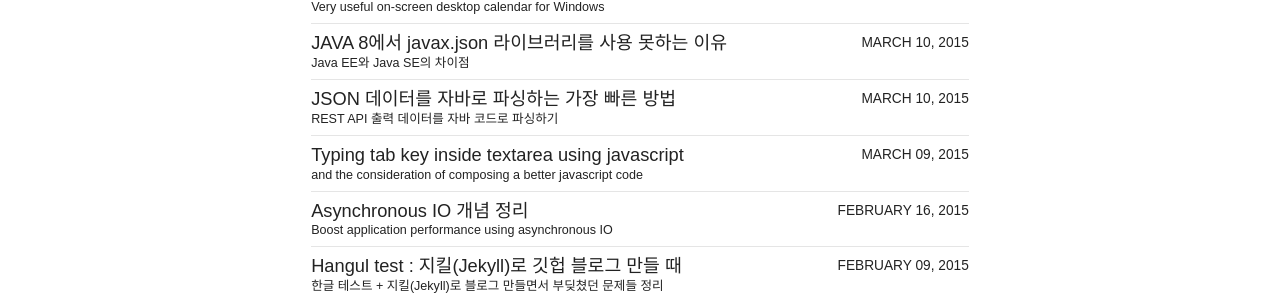
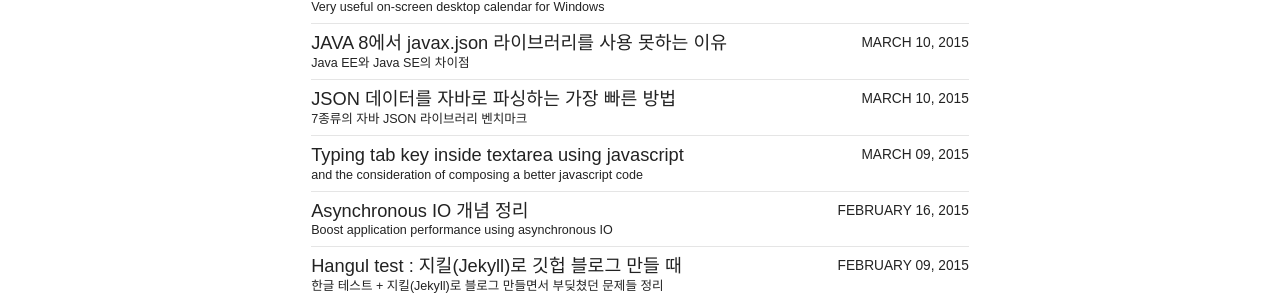
Before and after one commit to djkeh/djkeh.github.io, a Jekyll site: the page built from articles/index.md, in a window 1280 px wide. Shown: the part 1120-1420 px from the top of the page. Built offline with Jekyll 4.4.1, drawn with Linux system fonts in a browser that asks for light colours; nearby versions of some CDN libraries; some of the changed lines change nothing that is shown.

Commit message:
Revise doc - the fastest way to parse json data to java

```diff
--- a/_posts/articles/2015-03-10-The-fastest-way-to-parse-json-data-to-java-kor.md
+++ b/_posts/articles/2015-03-10-The-fastest-way-to-parse-json-data-to-java-kor.md
@@ -2,10 +2,10 @@
 layout: post
 categories: articles
 title:  "JSON 데이터를 자바로 파싱하는 가장 빠른 방법"
-excerpt: "REST API 출력 데이터를 자바 코드로 파싱하기"
-tags: [json, java, parse, parsing, rest, api]
+excerpt: "7종류의 자바 JSON 라이브러리 벤치마크"
+tags: [java, json, restful]
 date:   2015-03-10 15:08:19
-modified:   2015-03-10 15:08:19
+modified:   2019-01-29 16:22:10
 image:
   feature:
   credit:
@@ -13,11 +13,11 @@
 share: true
 ---
 
-### REST API 출력 데이터를 JSON 데이터로 파싱하기
+## 다양한 Java JSON 라이브러리들
 
-REST API는 JSON 스트링 형태로 결과 데이터를 출력해주는데, 이를 파싱하여 자바 객체로 받아들여 활용할 수 있다. 현재 굉장히 많은 JAVA JSON 라이브러리가 존재하는데([json.org](http://json.org) 에서 관련 자료를 확인할 수 있다), 어떤 것을 사용해야 할까?
+현업에서 개발하는 많은 REST API는 응답 데이터 포맷으로 JSON을 선택한다. API를 호출한 자바 프로그램에서는 이 응답 데이터를 파싱하여 자바 객체로 변환하는 역직렬화(deserialization) 과정이 필요할 것이다. 현재 굉장히 많은 자바 JSON 라이브러리가 존재하는데([json.org](http://json.org/) 에서 관련 자료를 확인할 수 있다), 어떤 것을 사용해야 할까?
 
-오픈 소스에 보다 많은 커뮤니티와 업계에서 사용하여 접근하기 용이하고, 패키지 무게가 가벼우며, 성능이 뛰어난 라이브러리일 수록 좋을 것이다. 2014년 4월 기고된 developer.com 기사에서는 최근 가장 핫한 오픈 소스 JSON 처리 라이브러리 7가지를 소개하고 있는데, 자체 벤치마크 결과 그래프를 함께 제공하여 어떤 라이브러리가 자신의 프로젝트에 가장 적합할지를 선택하는데 도움을 주고 있다.
+보다 많은 커뮤니티와 업계에서 사용하여 보편적이고, 접근하기 용이하고, 패키지 무게가 가벼우며, 성능이 뛰어난 라이브러리일 수록 좋을 것이다. 오픈 소스라면 더욱 좋다. 2014년 4월 기고된 [developer.com](http://www.developer.com/) 관련 기사에서는 당시 가장 핫한 오픈 소스 JSON 처리 라이브러리 7가지를 소개하고 있는데, 자체 벤치마크 결과 그래프를 함께 제공하여 어떤 라이브러리가 자신의 프로젝트에 가장 적합할지를 선택하는데 도움을 주고 있다.
 
 벤치마크 대상이 된 라이브러리 목록은 다음과 같다.
 
@@ -29,76 +29,90 @@
 * Genson
 * JSONij
 
-각 라이브러리의 특징을 기사 내용을 바탕으로 리스트 형식으로 간략하게 요약한다.
+각 라이브러리의 특징을 기사 내용을 바탕으로 리스트 형식으로 간략하게 요약하였다.
 
-##### 1. Jackson
-- 상당히 잘 알려진 JSON 라이브러리
-- 컨셉: “다목적 자바-JSON 처리 라이브러리. 빠르고 정확하고 가벼우며 개발자에게 친숙하다. (multi-purpose Java library for processing JSON who aims to be the best possible combination of fast, correct, lightweight and ergonomic for developers)”
-- 코드가 심플한 편
-- 특히 고용량(100MB 이상)의 JSON 데이터 처리 성능이 탁월
-- [메이븐(Maven) 저장소](http://repo1.maven.org/maven2/com/fasterxml/jackson/) 지원
-- 패키지는 무거운 편
+### 1. Jackson
 
-##### 2. Google-gson
-- 오우(Oh), 구글!
-- 소스코드 구하기, 레퍼런스 찾기 용이
-- 하나의 jar 파일로 구성, [메이븐 저장소](http://search.maven.org/#artifactdetails%7Ccom.google.code.gson%7Cgson%7C2.3.1%7Cjar) 지원
-- 가벼운 JSON 데이터 처리 성능 탁월, 전반적으로 고성능
-- 상대적으로 가벼운 패키지 무게
+* 상당히 잘 알려진 JSON 라이브러리
+* 컨셉: “다목적 자바-JSON 처리 라이브러리. 빠르고 정확하고 가벼우며 개발자에게 친숙하다. (multi-purpose Java library for processing JSON who aims to be the best possible combination of fast, correct, lightweight and ergonomic for developers)”
+* 코드가 심플한 편
+* 특히 고용량(100MB 이상)의 JSON 데이터 처리 성능이 탁월
+* 패키지는 무거운 편
+* [메이븐(Maven) 저장소](http://repo1.maven.org/maven2/com/fasterxml/jackson/) 지원
 
-##### 3. JSON-lib
-- [더글라스 크록포트(Douglas Crockford)](http://en.wikipedia.org/wiki/Douglas_Crockford) 작품
-- 디펜던시 다소 존재
-- [소스코드 다운로드](http://sourceforge.net/projects/json-lib/files/)
+### 2. Google-gson
 
-##### 4. Flexjson
-- 자바 객체를 JSON으로 직렬화하거나 비직렬화할 수 있는 경량 라이브러리
-- [다운로드 사이트](http://sourceforge.net/projects/flexjson/files/)
-- 다른 외부 라이브러리와 의존성 없음
-- 성능은 무난하나 아주 적은 패키지 사이즈가 장점
+* 오우(Oh), 구글!
+* 소스코드 구하기, 레퍼런스 찾기 용이
+* 가벼운 JSON 데이터 처리 성능 탁월, 전반적으로 고성능
+* 상대적으로 가벼운 패키지 무게
+* 하나의 jar 파일로 구성, [메이븐 저장소](http://search.maven.org/#artifactdetails%7Ccom.google.code.gson%7Cgson%7C2.3.1%7Cjar) 지원
 
-##### 5. Json-io
-- 초경량 라이브러리
-- JsonReader, JsonWriter 두 클래스로 구성 -> 직렬화 담당하는 stream 객체가 필요 없음
-- [메이븐 저장소](http://search.maven.org/#search&verbar;ga&verbar;1&verbar;json-io) 지원
-- 대부분의 경우 JDK의 ObjectInputStream, ObjectOutputStream보다 빠른 직렬화 성능을 제공
+### 3. JSON-lib
 
-##### 6. Genson
-- 사용하기 쉽고 확장성이 용이한 것에 초점을 맞춘 라이브러리
-- [소스코드 다운로드](https://code.google.com/p/genson/downloads/list)
+* [더글라스 크록포트(Douglas Crockford)](http://en.wikipedia.org/wiki/Douglas_Crockford) 작품
+* 디펜던시 다소 존재
+* 소스코드: [http://sourceforge.net/projects/json-lib/files/](http://sourceforge.net/projects/json-lib/files/)
 
-##### 7. JSONiJ
-- [소스코드 다운로드](https://bitbucket.org/jmarsden/jsonij/downloads)
-- 다른 의존성 없음
-- 소스코드가 다른 라이브러리에 비해 복잡함
+### 4. Flexjson
+
+* 자바 객체를 JSON으로 직렬화하거나 비직렬화할 수 있는 경량 라이브러리
+* 다른 외부 라이브러리와 의존성 없음
+* 성능은 무난하나 아주 적은 패키지 사이즈가 장점
+* 소스코드: [http://sourceforge.net/projects/flexjson/files/](http://sourceforge.net/projects/flexjson/files/)
+
+### 5. Json-io
+
+* 초경량 라이브러리
+* JsonReader, JsonWriter 두 클래스로 구성 -> 직렬화 담당하는 stream 객체가 필요 없음
+* 대부분의 경우 JDK의 ObjectInputStream, ObjectOutputStream보다 빠른 직렬화 성능을 제공
+* [메이븐 저장소](http://search.maven.org/#search&verbar;ga&verbar;1&verbar;json-io) 지원
+
+### 6. Genson
+
+* 사용하기 쉽고 확장성이 용이한 것에 초점을 맞춘 라이브러리
+* 소스코드: [https://code.google.com/p/genson/downloads/list](https://code.google.com/p/genson/downloads/list)
+
+### 7. JSONiJ
+
+* 다른 의존성 없음
+* 소스코드가 다른 라이브러리에 비해 복잡함
+* 소스코드: [https://bitbucket.org/jmarsden/jsonij/downloads](https://bitbucket.org/jmarsden/jsonij/downloads)
 
 
-### 성능 측정(benchmark) 결과
+## 성능 측정(benchmark) 결과
+
 다음은 위 7종의 라이브러리를 사용한 테스트 결과를 그래프로 나타낸 것이다.
 
 ![figure 1.](/images/20150310_json_library/benchmark1.png "그림 1. 작은 용량 직렬화/비직렬화")
 
-- 직렬화(Object->JSON, 실질적 내보내기) 1, 2등: Flexjson, gson
-- 종합 1, 2등: gson, genson
+* 작은 용량 직렬화(Object->JSON, 실질적 내보내기) 1, 2등: `Flexjson`, gson
+* 작은 용량 직렬화/비직렬화 종합 1, 2등: `gson`, genson
 
-![figure 1.](/images/20150310_json_library/benchmark2.png "그림 1. 작은 용량 전체 시간")
+![figure 2.](/images/20150310_json_library/benchmark2.png "그림 2. 작은 용량 전체 시간")
 
-- 1, 2등: gson, genson
+* 작은 용량 전체 시간 1, 2등: `gson`, genson
 
-![figure 1.](/images/20150310_json_library/benchmark3.png "그림 1. 큰 용량 직렬화/비직렬화")
+![figure 3.](/images/20150310_json_library/benchmark3.png "그림 3. 큰 용량 직렬화/비직렬화")
 
-- 직렬화(Object->JSON, 실질적 내보내기) 1, 2등: Jackson, JSON-lib
-- 종합 1, 2등: Jackson, JSON-lib
+* 큰 용량 직렬화(Object->JSON, 실질적 내보내기) 1, 2등: `Jackson`, JSON-lib
+* 큰 용량 직렬화/비직렬화 종합 1, 2등: `Jackson`, JSON-lib
 
-![figure 1.](/images/20150310_json_library/benchmark4.png "그림 1. 큰 용량 전체 시간")
+![figure 4.](/images/20150310_json_library/benchmark4.png "그림 4. 큰 용량 전체 시간")
 
-- 1, 2등: Jackson, JSON-lib
+* 큰 용량 전체 시간 1, 2등: `Jackson`, JSON-lib
 
-![figure 1.](/images/20150310_json_library/benchmark5.png "그림 1. 라이브러리 전체 사이즈")
+![figure 5.](/images/20150310_json_library/benchmark5.png "그림 5. 라이브러리 전체 사이즈")
 
-- 1, 2등: json-io, Flexjson
+* 라이브러리 사이즈 1, 2등: `json-io`, Flexjson
 
-### 결론
-난 gson!
 
-참조: [developer.com - Top 7 Open-Source JSON-Binding Providers Available Today](http://www.developer.com/lang/jscript/top-7-open-source-json-binding-providers-available-today.html)
+## 결론
+
+난 gson! (~~근데 회사에서 줄곧 Jackson 쓰고 있음~~)
+
+
+## Reference
+
+* [http://www.developer.com/lang/jscript/top-7-open-source-json-binding-providers-available-today.html](http://www.developer.com/lang/jscript/top-7-open-source-json-binding-providers-available-today.html)
+* [http://json.org/](http://json.org/)
```
